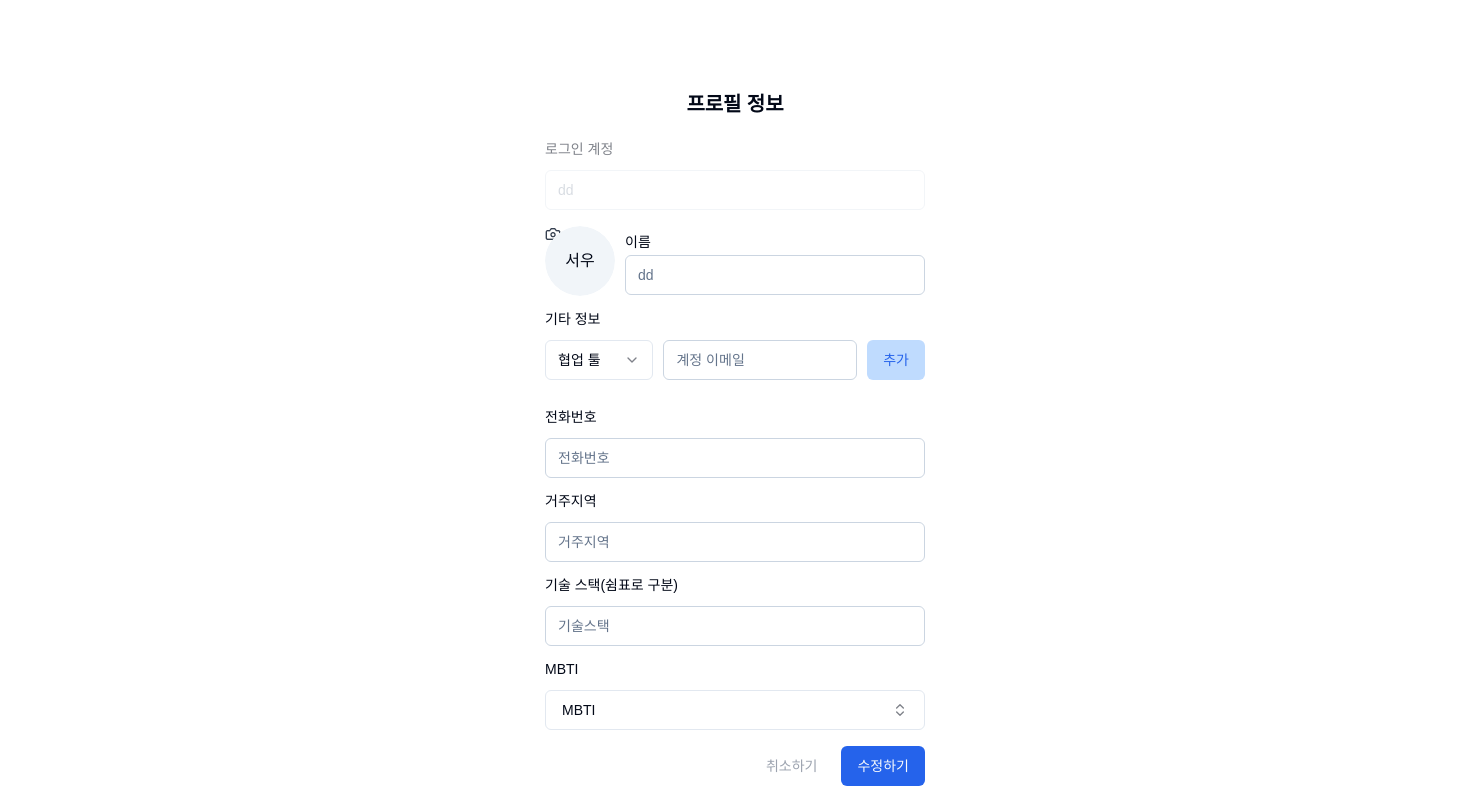
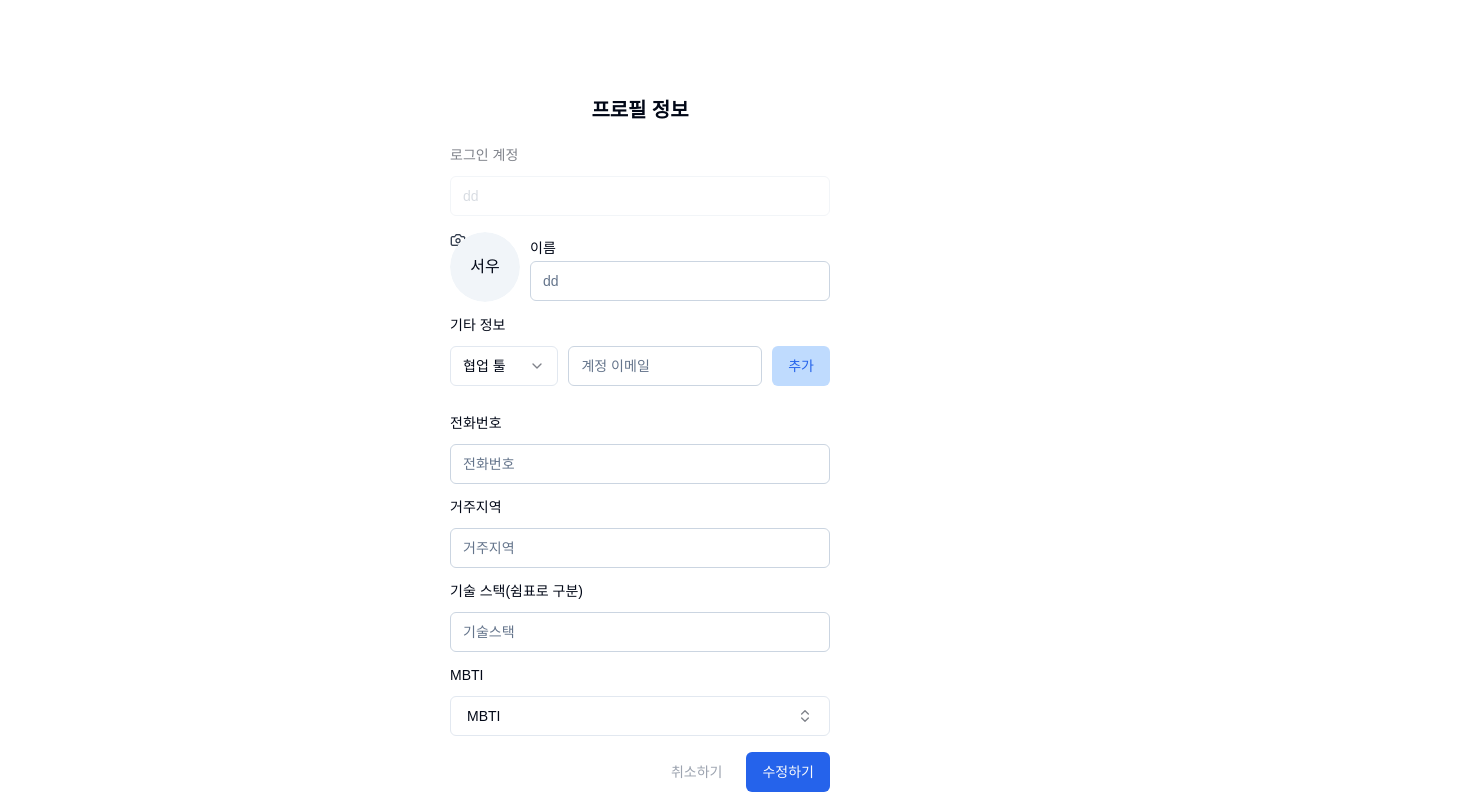
Before and after one commit to hin6150/projectbuilder-frontend, a Next.js app: page /user/edit in a window 1280 px wide. Shown: the top 800 px of the page, 1470 px wide, since content can reach past the window. Built offline with nearby package versions, Linux system fonts and the light colour scheme.

Commit message:
feat: 페이지 가로 동적으로 수정

```diff
--- a/src/app/(afterLogin)/user/edit/page.tsx
+++ b/src/app/(afterLogin)/user/edit/page.tsx
@@ -118,7 +118,7 @@ const profileEdit: React.FC = () => {
   }
 
   return (
-    <div className="flex w-full h-full px-[735px] py-[90px] justify-center items-center gap-[10px] font-pretendard">
+    <div className="flex w-screen px-[12rem] py-[6rem] justify-center items-center gap-[10px] font-pretendard">
       <Form {...form}>
         <form
           onSubmit={form.handleSubmit(onSubmit)}
--- a/src/app/(beforeLogin)/login/page.tsx
+++ b/src/app/(beforeLogin)/login/page.tsx
@@ -4,11 +4,12 @@ import loginStyles from './page.css'
 import { Button } from '@/components/ui/button'
 import Image from 'next/image'
 import { Icon } from '@/components/Icon'
+import { useRouter } from 'next/navigation'
 
 const Login = () => {
   const router = useRouter()
   return (
-    <div className="flex w-full h-full px-[636px] py-[332px] flex-col items-center gap-[48px]">
+    <div className="flex w-screen h-screen px-[39.75rem] py-[20.75rem] flex-col items-center gap-[3rem]">
       <div className="flex w-[627px] flex-col items-center gap-[20px]">
         <p className={loginStyles.title}>일정 조율부터, 프로젝트 관리까지.</p>
         <p className={loginStyles.title}>지금 시작하세요!</p>
--- a/src/app/(beforeLogin)/signup/optionalInfo/page.tsx
+++ b/src/app/(beforeLogin)/signup/optionalInfo/page.tsx
@@ -124,7 +124,7 @@ const page: React.FC = () => {
   }
 
   return (
-    <div className="flex w-full py-[310px] justify-center items-center font-pretendard">
+    <div className="flex w-screen py-[12rem] justify-center items-center font-pretendard">
       <Form {...form}>
         <form
           onSubmit={form.handleSubmit(onSubmit)}
--- a/src/app/(beforeLogin)/signup/page.tsx
+++ b/src/app/(beforeLogin)/signup/page.tsx
@@ -133,7 +133,7 @@ const JoinForm = () => {
   }
 
   return (
-    <div className="flex w-full h-full px-[770px] py-[279px] justify-center items-start gap-[10px] font-pretendard">
+    <div className="flex w-screen h-screen px-[48rem] py-[10rem] justify-center items-start gap-[10px] font-pretendard">
       <Form {...form}>
         <form
           onSubmit={form.handleSubmit(onSubmit)}
```
